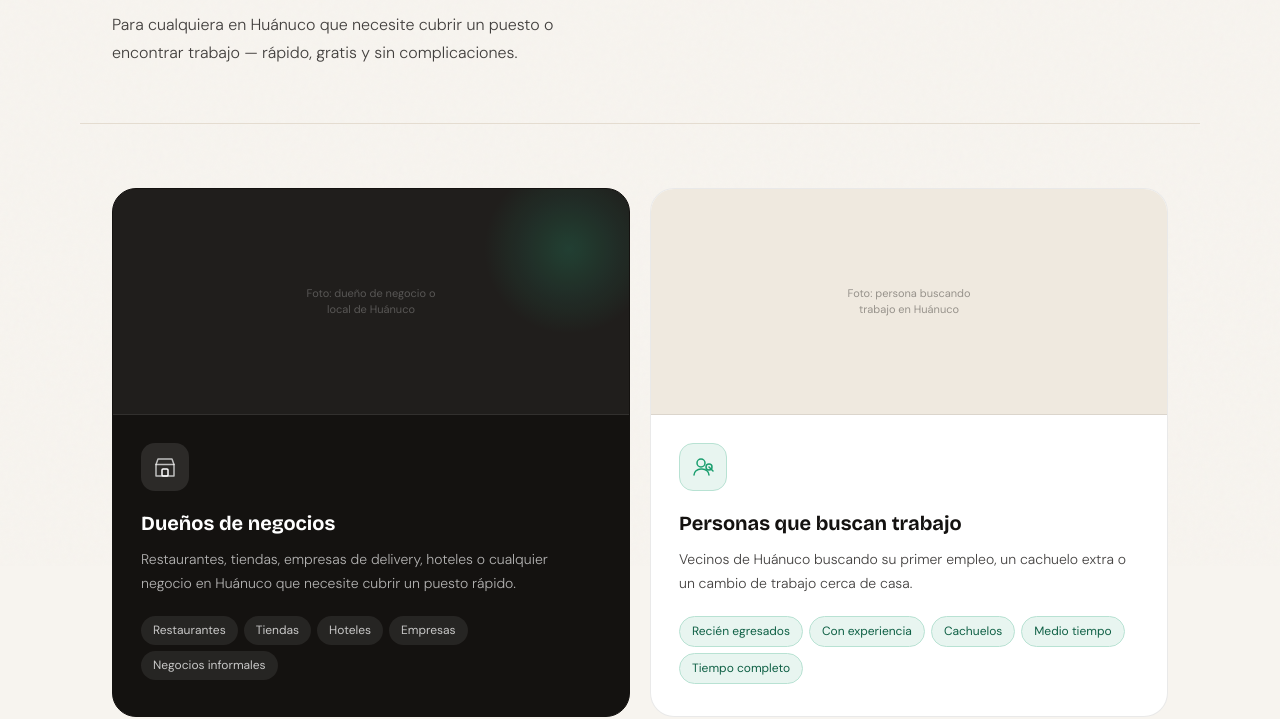
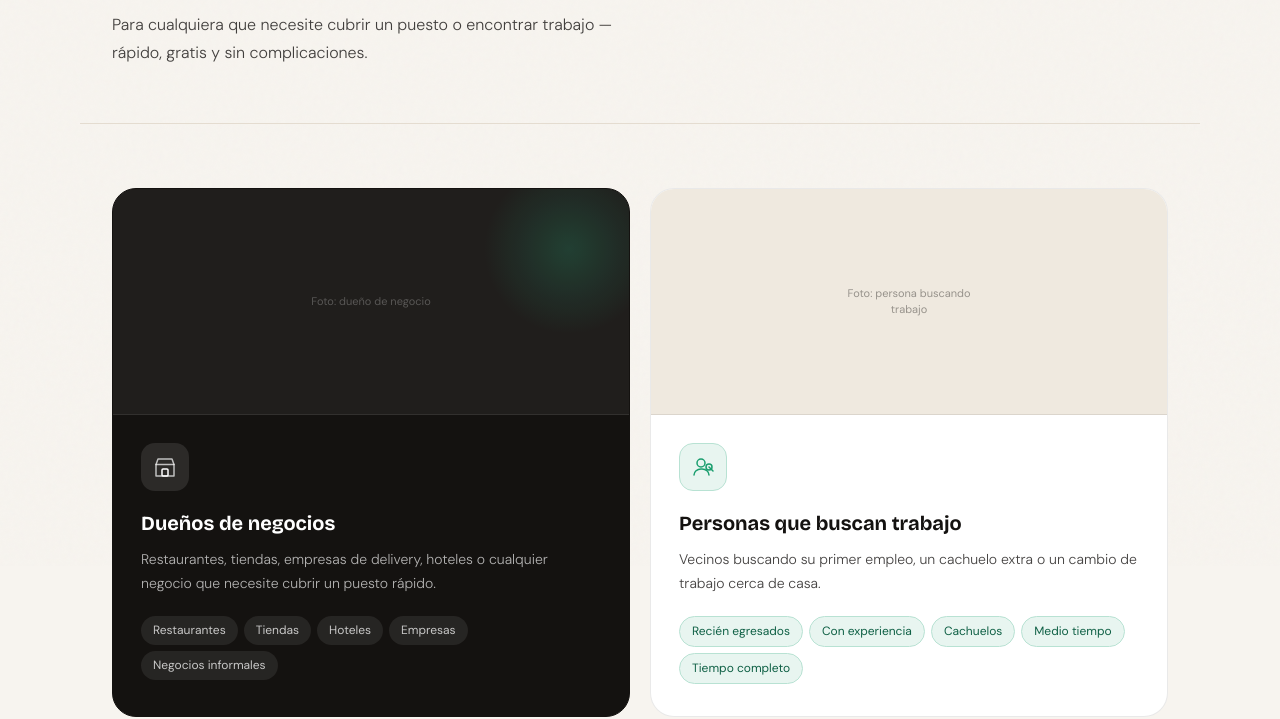
Before and after one commit to Denispol12/AvisaYa, a plain HTML site: page para-quien.html in a window 1280 px wide. Shown: the part 234-953 px from the top of the page. Drawn offline with nearby package versions, Linux system fonts and the light colour scheme.

Commit message:
Quitar Huánuco

```diff
--- a/para-quien.html
+++ b/para-quien.html
@@ -5,10 +5,10 @@
   <meta name="viewport" content="width=device-width, initial-scale=1.0, viewport-fit=cover"/>
   <meta name="theme-color" content="#f7f4ef"/>
   <title>Para quién — AvisaYa</title>
-  <meta name="description" content="AvisaYa conecta negocios y personas en Huánuco. Publica gratis tus vacantes o encuentra empleos y cachuelos cerca de tu casa."/>
+  <meta name="description" content="AvisaYa conecta negocios y personas. Publica gratis tus vacantes o encuentra empleos y cachuelos cerca de tu casa."/>
   <meta property="og:type" content="website"/>
   <meta property="og:title" content="Para quién — AvisaYa"/>
-  <meta property="og:description" content="Para negocios que necesitan personal y personas que buscan trabajo en Huánuco."/>
+  <meta property="og:description" content="Para negocios que necesitan personal y personas que buscan trabajo."/>
   <meta property="og:locale" content="es_PE"/>
   <link rel="preconnect" href="https://fonts.googleapis.com"/>
   <link rel="preconnect" href="https://fonts.gstatic.com" crossorigin/>
@@ -232,7 +232,7 @@
     <div class="page-header">
       <p class="eyebrow">Audiencia</p>
       <h1 class="page-title">¿Para quién es AvisaYa?</h1>
-      <p class="page-sub">Para cualquiera en Huánuco que necesite cubrir un puesto o encontrar trabajo — rápido, gratis y sin complicaciones.</p>
+      <p class="page-sub">Para cualquiera que necesite cubrir un puesto o encontrar trabajo — rápido, gratis y sin complicaciones.</p>
     </div>
 
     <div class="content">
@@ -244,7 +244,7 @@
         <div class="aud-block aud-block--dark">
           <!-- Imagen: reemplaza con <img src="foto-negocio.jpg" alt="Dueño de negocio en Huánuco" style="width:100%;height:100%;object-fit:cover;"> -->
           <div class="aud-image">
-            <p class="aud-image-label">Foto: dueño de negocio o local de Huánuco</p>
+            <p class="aud-image-label">Foto: dueño de negocio</p>
           </div>
           <div class="aud-body">
             <div class="aud-icon" aria-hidden="true">
@@ -255,7 +255,7 @@
               </svg>
             </div>
             <h2 class="aud-title">Dueños de negocios</h2>
-            <p class="aud-desc">Restaurantes, tiendas, empresas de delivery, hoteles o cualquier negocio en Huánuco que necesite cubrir un puesto rápido.</p>
+            <p class="aud-desc">Restaurantes, tiendas, empresas de delivery, hoteles o cualquier negocio que necesite cubrir un puesto rápido.</p>
             <div class="aud-tags">
               <span class="aud-tag">Restaurantes</span>
               <span class="aud-tag">Tiendas</span>
@@ -270,7 +270,7 @@
         <div class="aud-block aud-block--light">
           <!-- Imagen: reemplaza con <img src="foto-candidato.jpg" alt="Persona buscando trabajo en Huánuco" style="width:100%;height:100%;object-fit:cover;"> -->
           <div class="aud-image">
-            <p class="aud-image-label">Foto: persona buscando trabajo en Huánuco</p>
+            <p class="aud-image-label">Foto: persona buscando trabajo</p>
           </div>
           <div class="aud-body">
             <div class="aud-icon" aria-hidden="true">
@@ -282,7 +282,7 @@
               </svg>
             </div>
             <h2 class="aud-title">Personas que buscan trabajo</h2>
-            <p class="aud-desc">Vecinos de Huánuco buscando su primer empleo, un cachuelo extra o un cambio de trabajo cerca de casa.</p>
+            <p class="aud-desc">Vecinos buscando su primer empleo, un cachuelo extra o un cambio de trabajo cerca de casa.</p>
             <div class="aud-tags">
               <span class="aud-tag">Recién egresados</span>
               <span class="aud-tag">Con experiencia</span>
@@ -406,7 +406,7 @@
         <li><a href="como-funciona.html">¿Cómo funciona?</a></li>
         <li><a href="para-quien.html">Para quién</a></li>
       </ul>
-      <p class="footer-copy">© 2025 AvisaYa · Huánuco, Perú · Proyecto en validación</p>
+      <p class="footer-copy">© 2025 AvisaYa · Perú · Proyecto en validación</p>
     </div>
   </footer>
 
```
Also changed, not shown: como-funciona.html (+5 -5 lines), index.html (+3 -3 lines).
